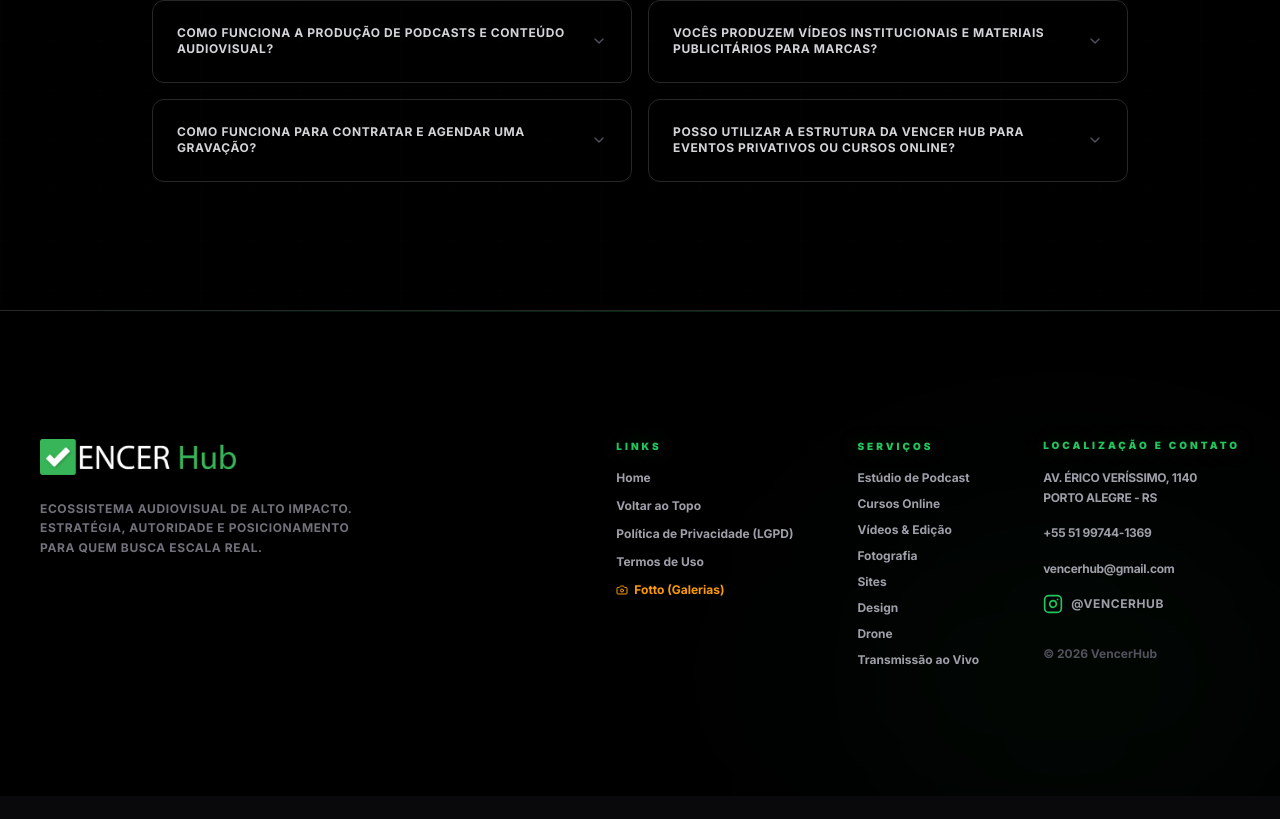
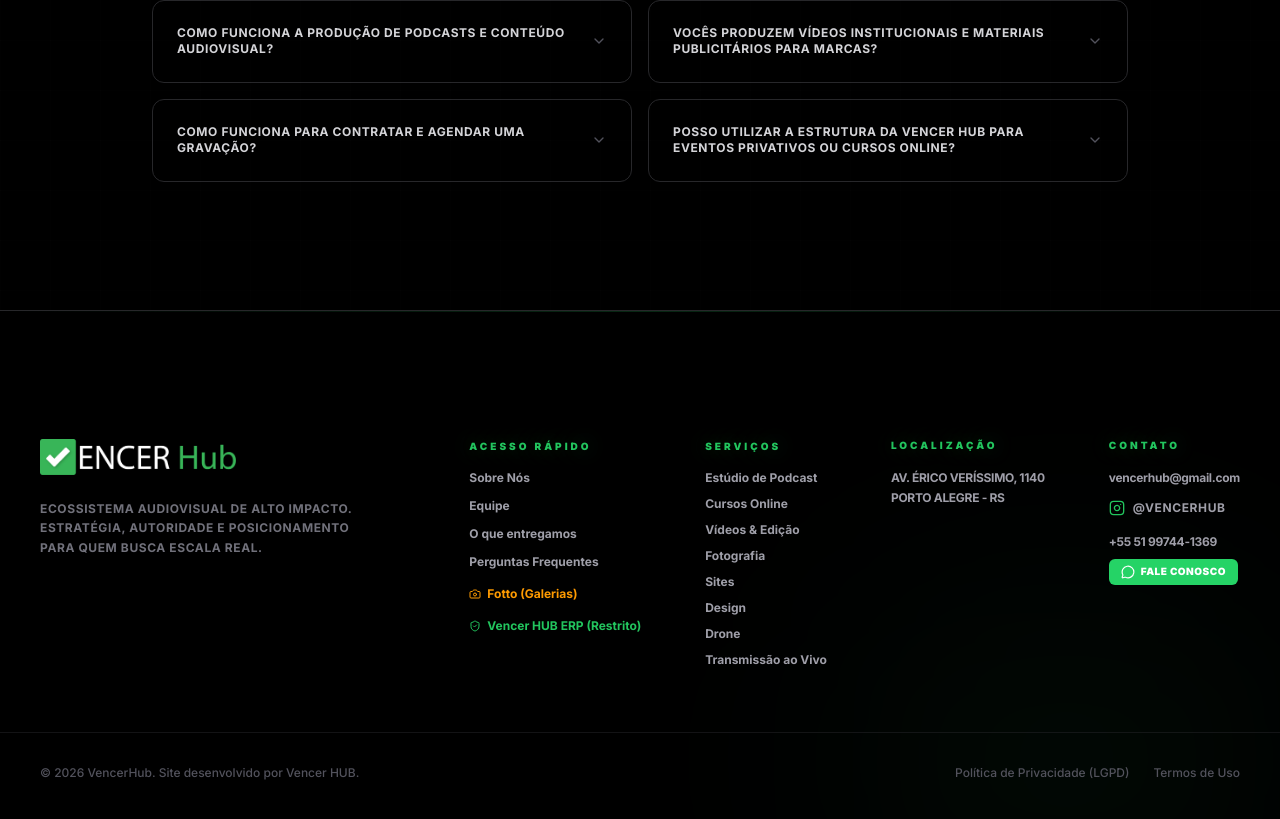
Before and after one commit to vencerhub/vencerhub, a React (Vite) app: page / in a window 1280 px wide. Shown: the part 9510-10329 px from the top of the page. Before the commit the page ends 10306 px from the top, so only its background shows below. Built offline with nearby package versions, Linux system fonts and the light colour scheme.

Commit message:
feat: implement main application layout with navigation, footer, and routing structure

```diff
--- a/src/App.tsx
+++ b/src/App.tsx
@@ -11,7 +11,7 @@
 import { LeadCaptureModal } from './components/LeadCaptureModal';
 import { LegalModal } from './components/LegalModal';
 import { SERVICES_DATA } from './constants/servicesData';
-import { Check, Menu, X, Instagram, Camera } from 'lucide-react';
+import { Check, Menu, X, Instagram, Camera, ShieldCheck, MessageCircle } from 'lucide-react';
 import { PrivacyPolicyPage } from './pages/PrivacyPolicyPage';
 import { TermsPage } from './pages/TermsPage';
 
@@ -145,16 +145,18 @@
           </div>
           <div className="flex flex-col sm:flex-row flex-wrap gap-12 md:gap-16">
             <div className="space-y-4">
-               <h4 className="text-[10px] font-black uppercase tracking-[0.3em] text-primary led-bold-text">Links</h4>
+               <h4 className="text-[10px] font-black uppercase tracking-[0.3em] text-primary led-bold-text">Acesso Rápido</h4>
                <div className="flex flex-col gap-3">
-                 <Link to="/" className="text-xs font-bold text-zinc-400 hover:text-white transition-colors">Home</Link>
-                 <button onClick={() => { window.scrollTo({top: 0, behavior: 'smooth'}); }} className="text-left text-xs font-bold text-zinc-400 hover:text-white transition-colors">Voltar ao Topo</button>
-                 <Link to="/politica-de-privacidade" className="text-left text-xs font-bold text-zinc-400 hover:text-white transition-colors">Política de Privacidade (LGPD)</Link>
-                 <Link to="/termos-de-uso" className="text-left text-xs font-bold text-zinc-400 hover:text-white transition-colors">Termos de Uso</Link>
-                 <a href="https://vencerhub.fotto.com.br/" target="_blank" rel="noreferrer" className="text-xs font-bold text-amber-500 hover:text-amber-400 transition-colors flex items-center gap-1.5">
+                 <button onClick={() => { window.location.href = '/#sobre'; }} className="text-left text-xs font-bold text-zinc-400 hover:text-white transition-colors">Sobre Nós</button>
+                 <button onClick={() => { window.location.href = '/#equipe'; }} className="text-left text-xs font-bold text-zinc-400 hover:text-white transition-colors">Equipe</button>
+                 <button onClick={() => { window.location.href = '/#servicos'; }} className="text-left text-xs font-bold text-zinc-400 hover:text-white transition-colors">O que entregamos</button>
+                 <button onClick={() => { window.location.href = '/#faq'; }} className="text-left text-xs font-bold text-zinc-400 hover:text-white transition-colors">Perguntas Frequentes</button>
+                 <a href="https://vencerhub.fotto.com.br/" target="_blank" rel="noreferrer" className="text-xs font-bold text-amber-500 hover:text-amber-400 transition-colors flex items-center gap-1.5 mt-1">
                    <Camera className="w-3 h-3" /> Fotto (Galerias)
                  </a>
-
+                 <a href="https://app.vencerhub.com" target="_blank" rel="noreferrer" className="text-xs font-bold text-primary hover:text-white transition-colors flex items-center gap-1.5 mt-1">
+                   <ShieldCheck className="w-3 h-3" /> Vencer HUB ERP (Restrito)
+                 </a>
                </div>
             </div>
             <div className="space-y-4">
@@ -168,16 +170,34 @@
                </div>
             </div>
             <div className="space-y-4 text-xs font-bold text-zinc-400">
-               <h4 className="text-[10px] font-black uppercase tracking-[0.3em] text-primary led-bold-text">Localização e Contato</h4>
+               <h4 className="text-[10px] font-black uppercase tracking-[0.3em] text-primary led-bold-text">Localização</h4>
                <p className="uppercase tracking-tight leading-relaxed">Av. Érico Veríssimo, 1140 <br/> Porto Alegre - RS</p>
-               <p className="mt-4 uppercase tracking-tight leading-relaxed">+55 51 99744-1369</p>
-               <p className="tracking-tight leading-relaxed">vencerhub@gmail.com</p>
-               <a href="https://www.instagram.com/vencerhub/" target="_blank" rel="noreferrer" className="flex items-center gap-2 mt-4 hover:text-white transition-colors">
-                  <Instagram className="w-5 h-5 text-primary" />
-                  <span className="uppercase tracking-wider">@vencerhub</span>
-               </a>
-               <p className="mt-8 text-zinc-600">© 2026 VencerHub</p>
             </div>
+            <div className="space-y-4 text-xs font-bold text-zinc-400">
+               <h4 className="text-[10px] font-black uppercase tracking-[0.3em] text-primary led-bold-text">Contato</h4>
+               <div className="flex flex-col gap-3">
+                 <p className="tracking-tight leading-relaxed">vencerhub@gmail.com</p>
+                 <a href="https://www.instagram.com/vencerhub/" target="_blank" rel="noreferrer" className="flex items-center gap-2 hover:text-white transition-colors">
+                    <Instagram className="w-4 h-4 text-primary" />
+                    <span className="uppercase tracking-wider">@vencerhub</span>
+                 </a>
+               </div>
+               <div className="mt-4 space-y-2">
+                 <p className="uppercase tracking-tight leading-relaxed">+55 51 99744-1369</p>
+                 <a href="https://wa.me/5551997441369" target="_blank" rel="noreferrer" className="inline-flex bg-[#25D366] text-white px-3 py-1.5 rounded-md text-[10px] hover:bg-[#1ebe57] transition-colors font-black uppercase tracking-wider items-center gap-1.5">
+                   <MessageCircle className="w-3.5 h-3.5" /> FALE CONOSCO
+                 </a>
+               </div>
+            </div>
+          </div>
+        </div>
+
+        {/* BOTTOM BAR */}
+        <div className="border-t border-zinc-800/50 mt-16 pt-8 max-w-7xl mx-auto px-10 flex flex-col md:flex-row justify-between items-center gap-4 text-xs text-zinc-600 font-medium relative z-10">
+          <p>© 2026 VencerHub. Site desenvolvido por Vencer HUB.</p>
+          <div className="flex flex-wrap items-center justify-center gap-6">
+            <Link to="/politica-de-privacidade" className="hover:text-zinc-400 transition-colors">Política de Privacidade (LGPD)</Link>
+            <Link to="/termos-de-uso" className="hover:text-zinc-400 transition-colors">Termos de Uso</Link>
           </div>
         </div>
       </footer>
```
